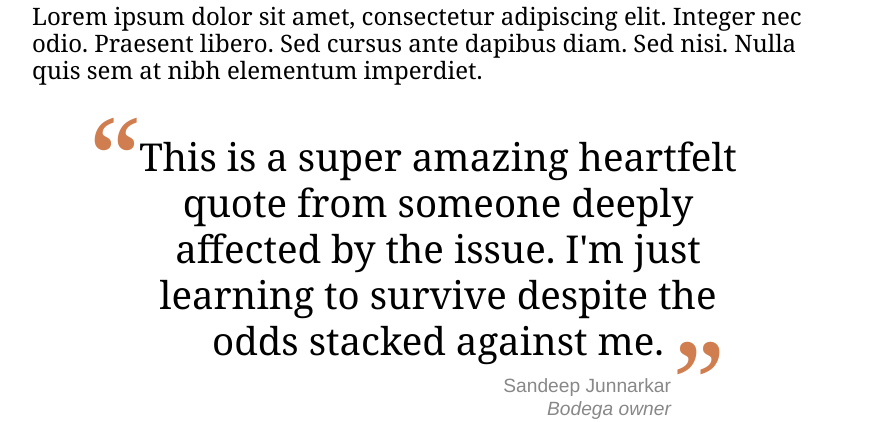
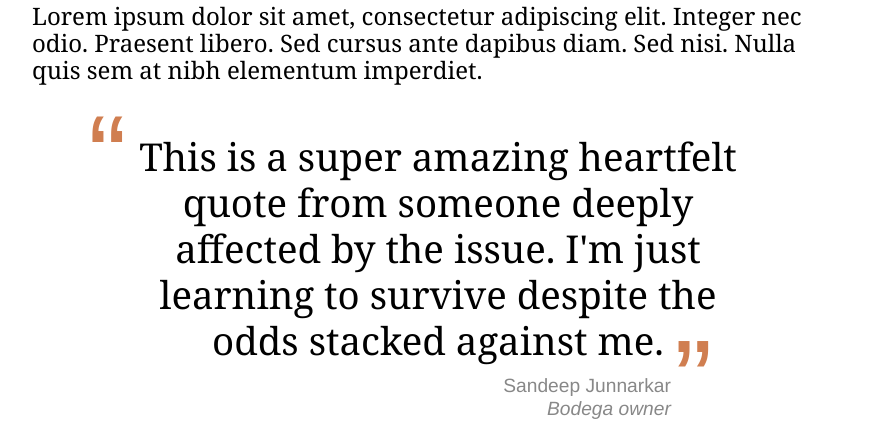
Before and after one commit to sandeepmj/pullquotes, a plain HTML site: page index.html in a window 1280 px wide. Shown: the part 4160-4582 px from the top of the page, without its empty margins (202-1074 px from the left). Drawn offline with nearby package versions, Linux system fonts and the light colour scheme.

Commit message:
class demo

```diff
--- a/styles.css
+++ b/styles.css
@@ -175,7 +175,7 @@ blockquote {
 blockquote p::before, blockquote p::after {
     font-size: 3em;
     color: #D07E50;
-    font-family: 'georgia';
+    font-family: 'arial';
     position: absolute;
 }
 
@@ -183,12 +183,11 @@ blockquote p::before {
     content: '\201c';
     display: inline-block;
     padding-right: 10px;
-    left: -3px;
+    left: -13px;
 }
 
 blockquote p::after {
     content: '\201d';
-    display: inline-block;
     padding-left: 10px;
     bottom: 40px;
 }
```
